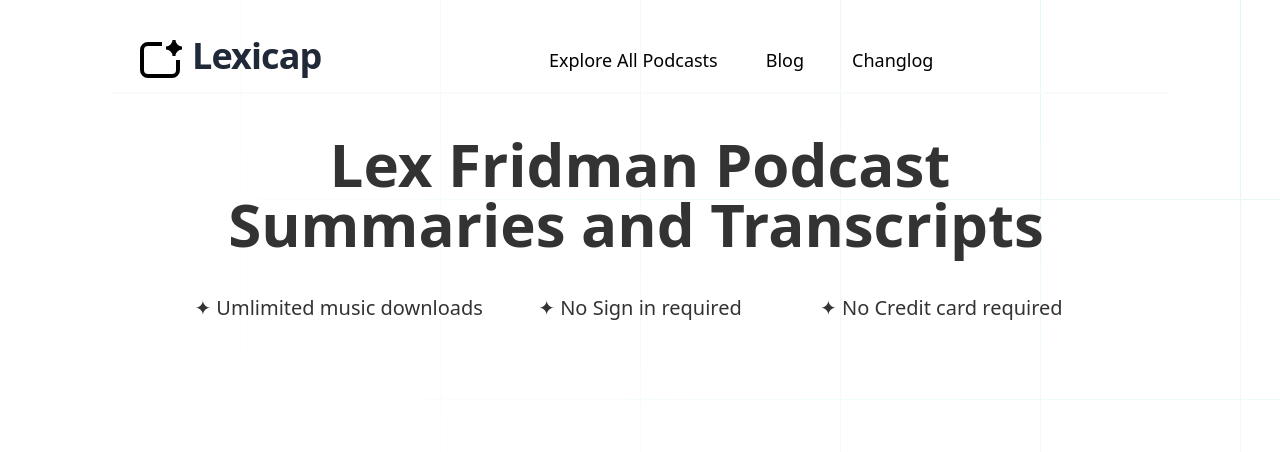
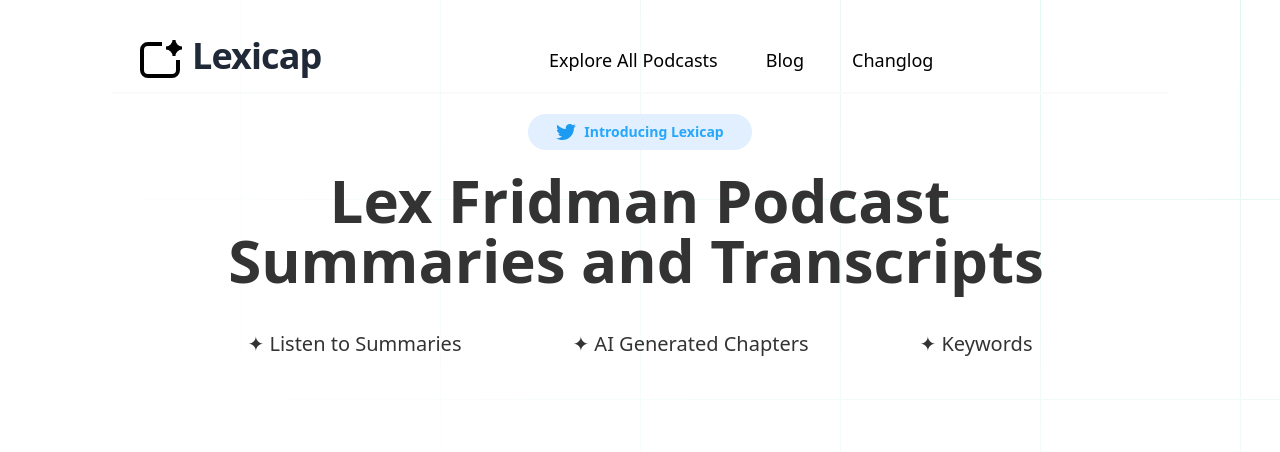
Before and after one commit to RAHUL-KAD/lexicap.me, a Next.js app: page / in a window 1280 px wide. Shown: the top 452 px of the page. Built offline with nearby package versions, Linux system fonts and the light colour scheme; no server answers.

Commit message:
removed flex from index so other componants can be of full width. Also added twitter badge. Updated the list about features

```diff
--- a/pages/index.tsx
+++ b/pages/index.tsx
@@ -24,7 +24,7 @@
 import Music1 from "../components/Music1";
 const Home: NextPage = () => {
   return (
-    <div className="mx-auto flex max-w-full flex-col items-center justify-center py-2">
+    <div className="w-full flex-col items-center justify-center py-2">
       <Head>
         <title>Lexicap | Lex Fridman Podcast Summaries and Transcripts </title>
         <link rel="icon" href="/favicon.ico" />
@@ -55,10 +55,34 @@
       </svg>
 
       <Header />
-      <main className="max-w-full px-4">
-        <div className="mt-5 sm:mt-10">
+      <main className="flex justify-center items-center max-w-full px-4">
+        <div className="mt-5 sm:mt-5">
           {/* <Badge text={"Try our GenAI solution for Contact Center"} /> */}
-          <h1 className="font-display mx-auto max-w-4xl text-center text-4xl font-bold tracking-normal text-slate-900 sm:text-6xl">
+
+          <a
+          href="/"
+          target="_blank"
+          rel="noreferrer"
+          className="mx-auto flex max-w-fit animate-fade-up items-center justify-center space-x-2 overflow-hidden rounded-full bg-blue-100 px-7 py-2 transition-colors hover:bg-blue-200"
+        >
+          <div>
+          <svg
+            xmlns="http://www.w3.org/2000/svg"
+            viewBox="0 0 248 204"
+            className="h-5 w-5 text-[#1d9bf0]"
+          >
+            <path
+              fill="currentColor"
+              d="M221.95 51.29c.15 2.17.15 4.34.15 6.53 0 66.73-50.8 143.69-143.69 143.69v-.04c-27.44.04-54.31-7.82-77.41-22.64 3.99.48 8 .72 12.02.73 22.74.02 44.83-7.61 62.72-21.66-21.61-.41-40.56-14.5-47.18-35.07 7.57 1.46 15.37 1.16 22.8-.87-23.56-4.76-40.51-25.46-40.51-49.5v-.64c7.02 3.91 14.88 6.08 22.92 6.32C11.58 63.31 4.74 33.79 18.14 10.71c25.64 31.55 63.47 50.73 104.08 52.76-4.07-17.54 1.49-35.92 14.61-48.25 20.34-19.12 52.33-18.14 71.45 2.19 11.31-2.23 22.15-6.38 32.07-12.26-3.77 11.69-11.66 21.62-22.2 27.93 10.01-1.18 19.79-3.86 29-7.95-6.78 10.16-15.32 19.01-25.2 26.16z"
+            />
+          </svg>
+          </div>
+          <p className="text-sm font-semibold text-[#27a7fc]">
+            Introducing Lexicap
+          </p>
+        </a>
+
+          <h1 className="font-display mt-5 mx-auto max-w-4xl text-center text-4xl font-bold tracking-normal text-slate-900 sm:text-6xl">
             <span className="relative text-[#333] whitespace-wrap">
               <span className="relative mr-2">
               Lex Fridman Podcast Summaries and Transcripts{" "}
@@ -66,15 +90,15 @@
             </span>
           </h1>
 
-          <div className="mt-5 grid gap-2 sm:mt-10 sm:grid-cols-3">
+          <div className="mt-5 sm:mt-10 max-w-5xl flex sm:flex-row flex-col items-center justify-center">
             <p className="mx-auto text-lg leading-7 text-[#333] sm:text-xl">
-              &#10022; Umlimited music downloads
+              &#10022; Listen to Summaries
             </p>
             <p className="mx-auto text-lg leading-7 text-[#333] sm:text-xl">
-              &#10022; No Sign in required
+              &#10022; AI Generated Chapters
             </p>
             <p className="mx-auto text-lg leading-7 text-[#333] sm:text-xl">
-              &#10022; No Credit card required
+              &#10022; Keywords
             </p>
             {/* <p className="mx-auto mt-10 text-xl leading-7 text-[#333]">&#10040; No Sign in required</p> */}
           </div>
```
